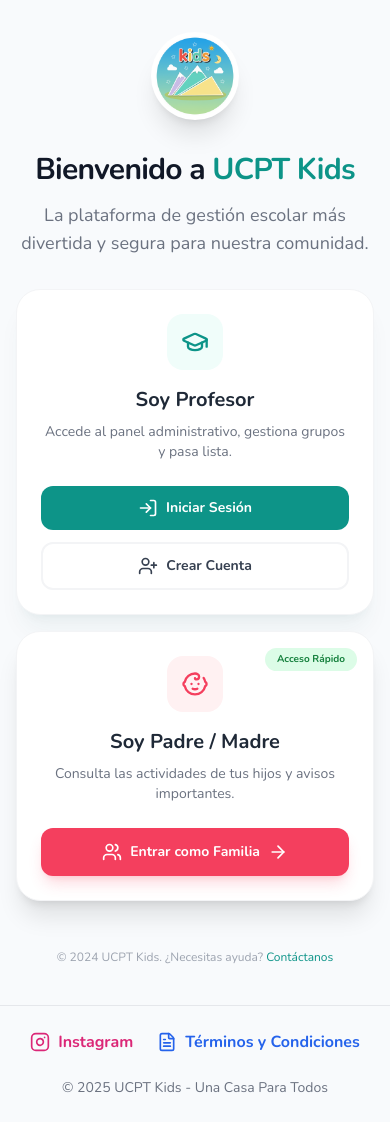
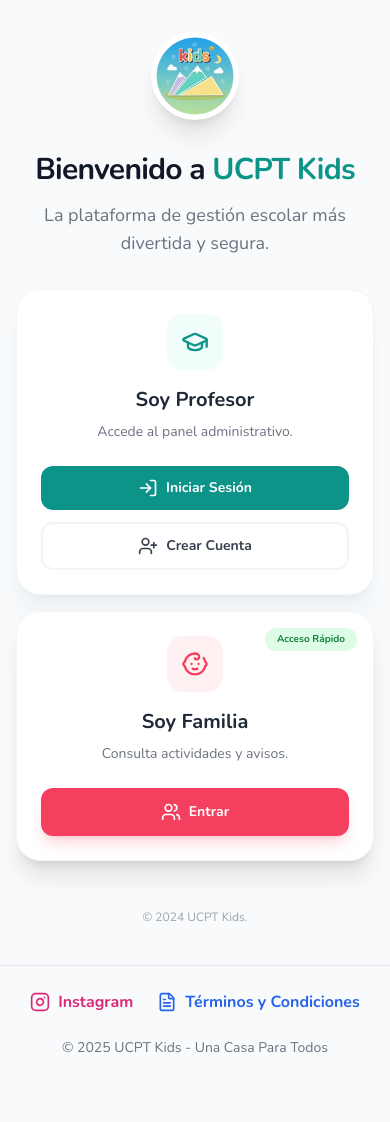
Before and after one commit to hidalgoalan84-a11y/ucptkids, a React (Vite) app in the folder client/: page / in a window 390 px wide. After the commit the page ends 1082 px from the top, so only its background shows below. Built offline with nearby package versions, Linux system fonts and the light colour scheme.

Commit message:
Fix: Solucion definitiva blobs responsivos LandingPage

```diff
--- a/client/src/pages/LandingPage.jsx
+++ b/client/src/pages/LandingPage.jsx
@@ -31,14 +31,23 @@ function LandingPage() {
   };
 
   return (
-    // 1. CORRECCIÓN: Padding responsivo (p-4 en móvil, p-6 en PC) y ancho máximo controlado
-    <div className="min-h-screen bg-surface flex flex-col items-center justify-center p-4 md:p-6 relative overflow-hidden font-sans w-full max-w-[100vw]">
+    // 1. CONTENEDOR PADRE: relative + overflow-hidden + max-w-[100vw]
+    <div className="min-h-screen bg-surface flex flex-col items-center justify-center p-4 md:p-6 relative overflow-hidden w-full max-w-[100vw] font-sans">
 
+      {/* 2. FONDOS (Blobs):
+         - w-64 (256px) en móvil -> md:w-[600px] en PC
+         - pointer-events-none: Para que no estorben al click
+         - -z-10: Al fondo
+      */}
+      <div className="absolute -top-24 -right-24 md:-top-[20%] md:-right-[10%] w-64 h-64 md:w-[600px] md:h-[600px] bg-primary-100 rounded-full blur-3xl opacity-40 -z-10 pointer-events-none"></div>
+      <div className="absolute -bottom-24 -left-24 md:-bottom-[20%] md:-left-[10%] w-64 h-64 md:w-[500px] md:h-[500px] bg-accent-100 rounded-full blur-3xl opacity-40 -z-10 pointer-events-none"></div>
+
+      {/* 3. CONTENIDO: relative + z-10 para estar ENCIMA del fondo */}
       <motion.div
         variants={containerVariants}
         initial="hidden"
         animate="visible"
-        className="w-full max-w-4xl z-10" // z-10 para asegurar que esté sobre el fondo
+        className="w-full max-w-4xl relative z-10"
       >
         {/* HEADER CENTRAL */}
         <div className="text-center mb-8 md:mb-12 mt-4">
@@ -50,7 +59,7 @@ function LandingPage() {
             Bienvenido a <span className="text-primary-600">UCPT Kids</span>
           </motion.h1>
           <motion.p variants={itemVariants} className="text-lg md:text-xl text-gray-500 max-w-lg mx-auto">
-            La plataforma de gestión escolar más divertida y segura para nuestra comunidad.
+            La plataforma de gestión escolar más divertida y segura.
           </motion.p>
         </div>
 
@@ -64,7 +73,7 @@ function LandingPage() {
             </div>
             <h3 className="text-xl md:text-2xl font-bold text-gray-800 mb-2">Soy Profesor</h3>
             <p className="text-gray-500 mb-6 md:mb-8 text-sm">
-              Accede al panel administrativo, gestiona grupos y pasa lista.
+              Accede al panel administrativo.
             </p>
 
             <div className="w-full space-y-3">
@@ -92,9 +101,9 @@ function LandingPage() {
             <div className="w-14 h-14 md:w-16 md:h-16 bg-accent-50 rounded-2xl flex items-center justify-center text-accent-500 mb-4 md:mb-6">
               <Baby className="w-7 h-7 md:w-8 md:h-8" />
             </div>
-            <h3 className="text-xl md:text-2xl font-bold text-gray-800 mb-2">Soy Padre / Madre</h3>
+            <h3 className="text-xl md:text-2xl font-bold text-gray-800 mb-2">Soy Familia</h3>
             <p className="text-gray-500 mb-6 md:mb-8 text-sm">
-              Consulta las actividades de tus hijos y avisos importantes.
+              Consulta actividades y avisos.
             </p>
 
             <div className="w-full mt-auto">
@@ -102,7 +111,7 @@ function LandingPage() {
                 onClick={handleParentLogin}
                 className="w-full flex items-center justify-center gap-2 bg-accent-500 hover:bg-accent-600 text-white py-3.5 rounded-xl font-bold transition-all active:scale-95 shadow-lg shadow-accent-500/20 text-sm md:text-base"
               >
-                <Users className="w-5 h-5" /> Entrar como Familia <ArrowRight className="w-5 h-5" />
+                <Users className="w-5 h-5" /> Entrar
               </button>
             </div>
           </div>
@@ -112,7 +121,7 @@ function LandingPage() {
         {/* FOOTER */}
         <motion.div variants={itemVariants} className="mt-4 md:mt-12 text-center pb-6">
           <p className="text-gray-400 text-xs md:text-sm">
-            © 2024 UCPT Kids. ¿Necesitas ayuda? <a href="#" className="text-primary-600 hover:underline">Contáctanos</a>
+            © 2024 UCPT Kids.
           </p>
         </motion.div>
 
```
